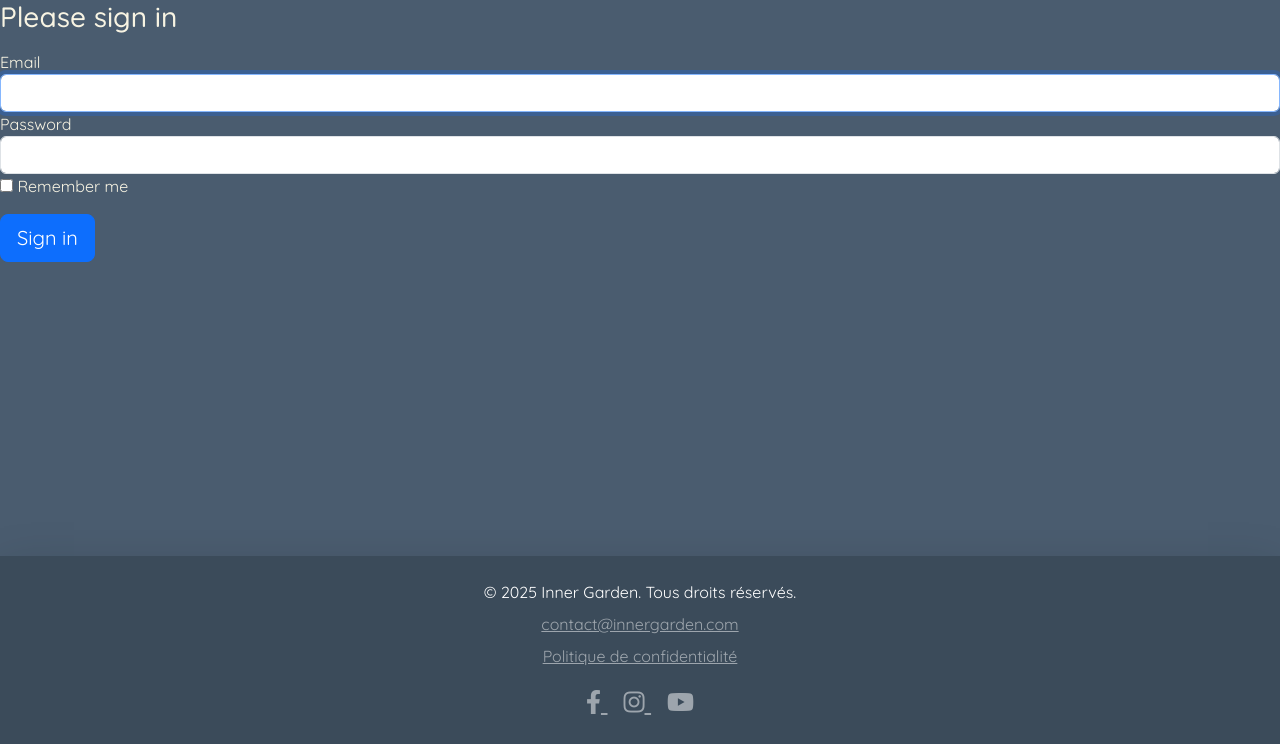
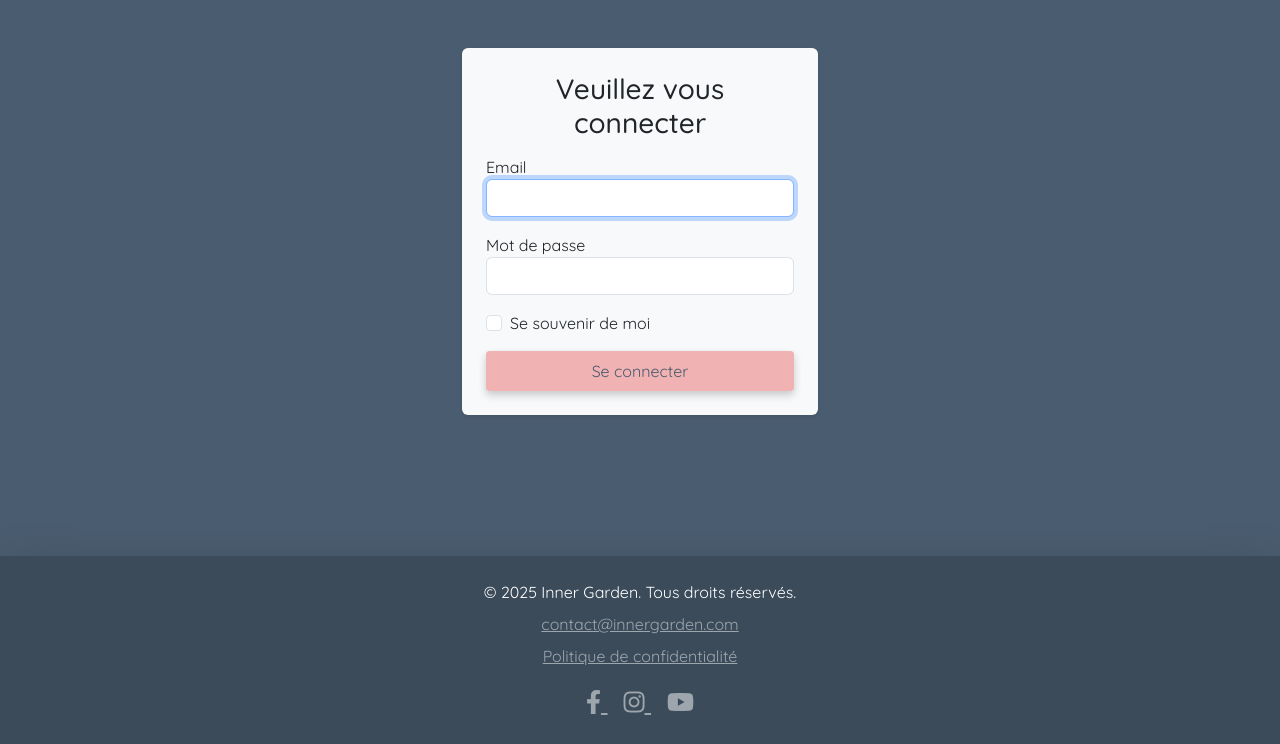
Before and after one commit to tletranvn/innergarden, a Symfony app: template templates/security/login.html.twig in a window 1280 px wide. Shown: the part 56-800 px from the top of the page. Run offline with Twig, Linux system fonts and the light colour scheme; the template is opened without the code that fills it, so the values that code supplies are empty; some libraries are stand-ins or nearby versions.

Commit message:
Modif formulaire login

```diff
--- a/templates/security/login.html.twig
+++ b/templates/security/login.html.twig
@@ -1,35 +1,54 @@
 {% extends 'base.html.twig' %}
 
-{% block title %}Log in!{% endblock %}
+{% block title %}Connexion !{% endblock %}
 
 {% block body %}
-    <form method="post">
+    {# Conteneur Bootstrap pour centrer le formulaire #}
+    <div class="container my-5">
+        <div class="row justify-content-center">
+            <div class="col-md-6 col-lg-4"> {# Colonne de taille moyenne, centrée #}
+                <form method="post" class="p-4 shadow-sm rounded bg-light text-dark"> {# Ajout de styles pour la carte du formulaire #}
+                    {# Message d'erreur #}
                     {% if error %}
                         <div class="alert alert-danger">{{ error.messageKey|trans(error.messageData, 'security') }}</div>
                     {% endif %}
 
+                    {# Message si l'utilisateur est déjà connecté #}
                     {% if app.user %}
-            <div class="mb-3">
-                You are logged in as {{ app.user.userIdentifier }}, <a href="{{ path('app_logout') }}">Logout</a>
+                        <div class="mb-3 text-center">
+                            Vous êtes connecté(e) en tant que **{{ app.user.pseudo }}**, <a href="{{ path('app_logout') }}">Se déconnecter</a>
                         </div>
                     {% endif %}
 
-        <h1 class="h3 mb-3 font-weight-normal">Please sign in</h1>
+                    <h1 class="h3 mb-3 font-weight-normal text-center">Veuillez vous connecter</h1> {# Centrer le titre #}
+
+                    <div class="mb-3">
                         <label for="username">Email</label>
                         <input type="email" value="{{ last_username }}" name="_username" id="username" class="form-control" autocomplete="email" required autofocus>
-        <label for="password">Password</label>
+                    </div>
+
+                    <div class="mb-3">
+                        <label for="password">Mot de passe</label>
                         <input type="password" name="_password" id="password" class="form-control" autocomplete="current-password" required>
+                    </div>
+
+                    {# Champ CSRF pour la sécurité #}
                     <input type="hidden" name="_csrf_token" data-controller="csrf-protection" value="{{ csrf_token('authenticate') }}">
 
-
-        <div class="checkbox mb-3">
-            <input type="checkbox" name="_remember_me" id="_remember_me">
-            <label for="_remember_me">Remember me</label>
+                    {# Option "Se souvenir de moi" #}
+                    <div class="form-check mb-3">
+                        <input type="checkbox" name="_remember_me" id="_remember_me" class="form-check-input">
+                        <label class="form-check-label" for="_remember_me">Se souvenir de moi</label>
                     </div>
 
-
-        <button class="btn btn-lg btn-primary" type="submit">
-            Sign in
+                    {# Bouton de connexion #}
+                    <div class="d-grid gap-2"> {# Pour que le bouton prenne toute la largeur #}
+                        <button class="btn btn-custom" type="submit">
+                            Se connecter
                         </button>
+                    </div>
                 </form>
+            </div>
+        </div>
+    </div>
 {% endblock %}
```
Lines whose indentation alone changed are shown as unchanged.
